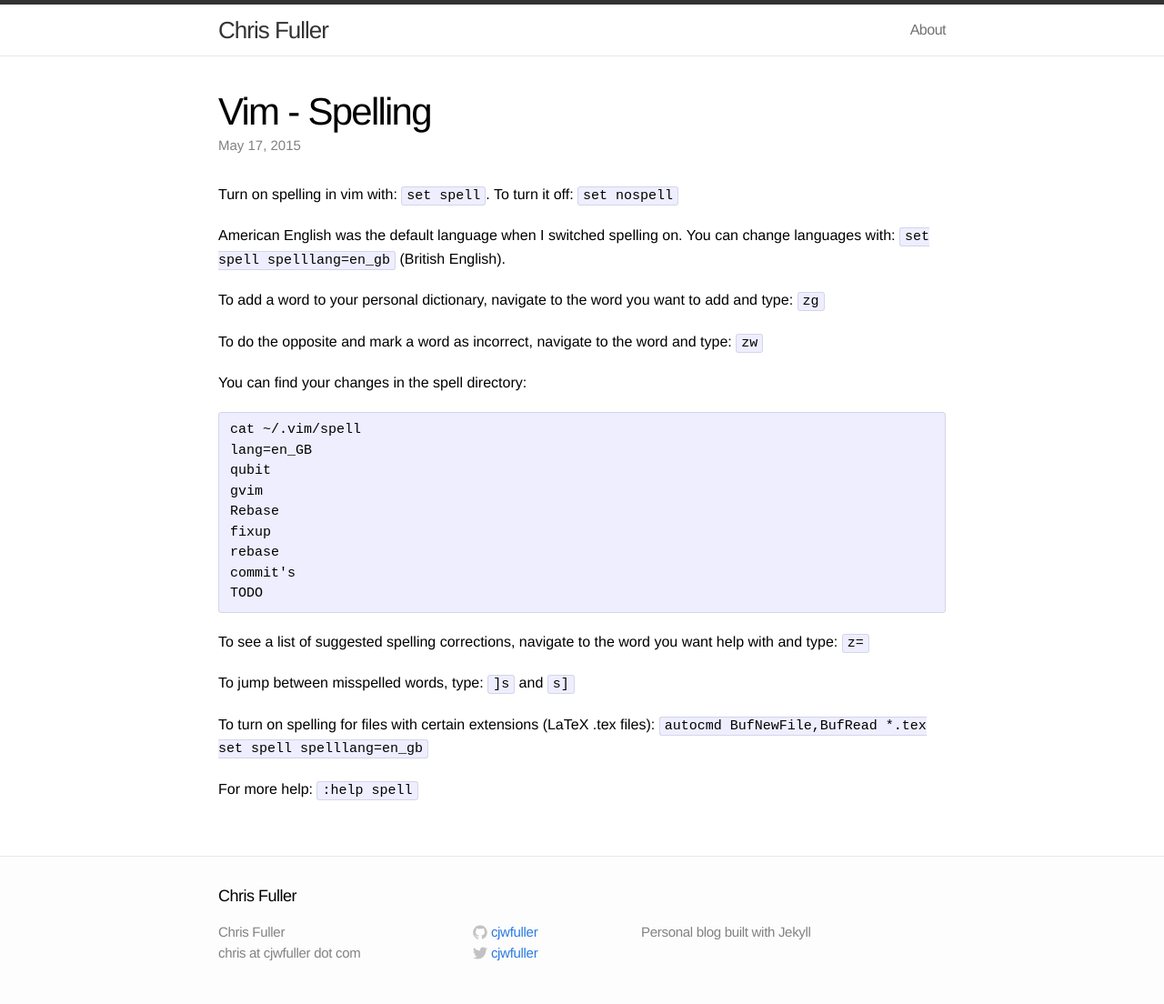
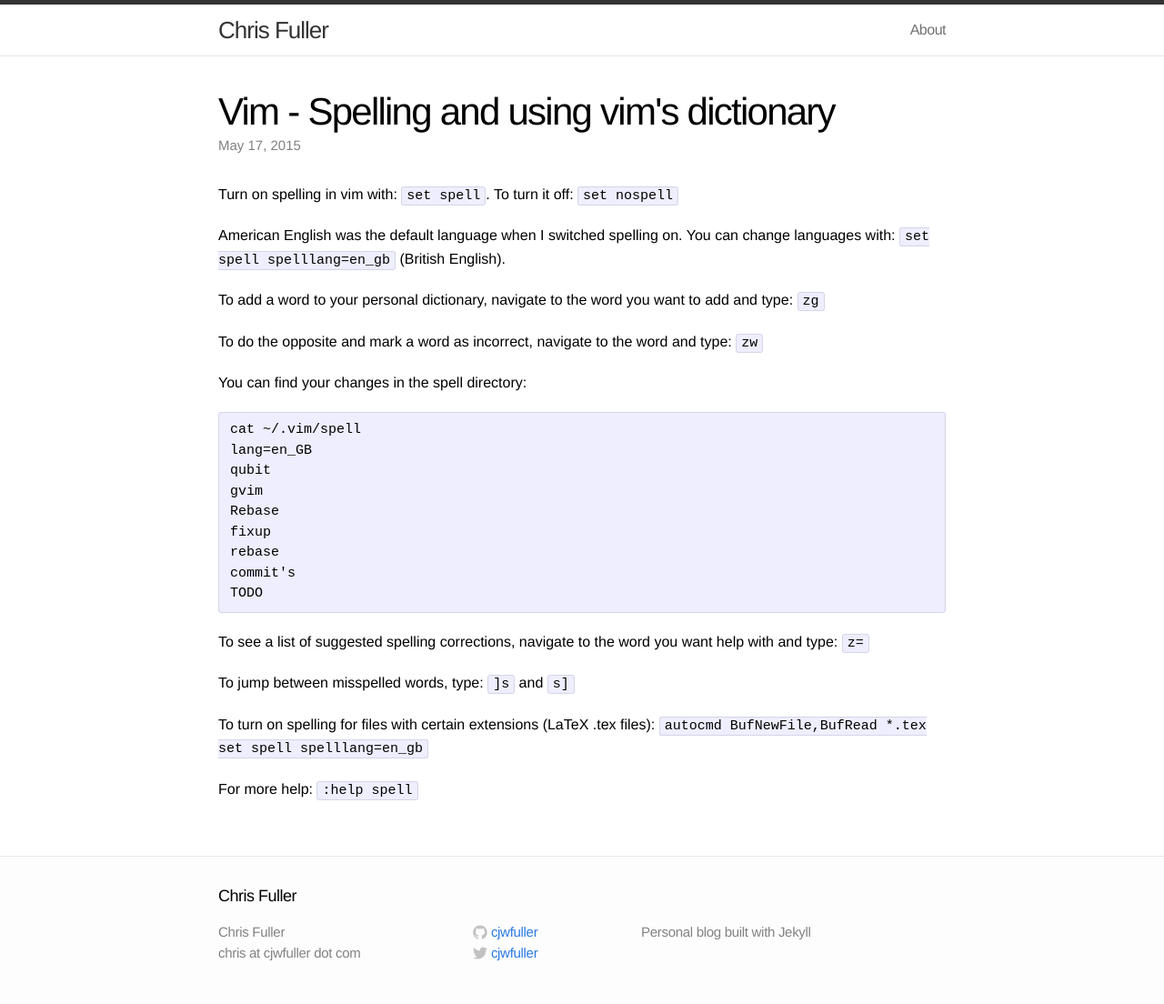
Before and after one commit to cjwfuller/cjwfuller.github.io, a Jekyll site: the page built from _posts/2015-5-17-vim-spelling.html, in a window 1280 px wide. Shown: the whole page at 91% size. Built offline with Jekyll 4.4.1, drawn with Linux system fonts in a browser that asks for light colours.

Commit message:
change vim post title

```diff
--- a/_posts/2015-5-17-vim-spelling.html
+++ b/_posts/2015-5-17-vim-spelling.html
@@ -1,6 +1,6 @@
 ---
 layout: post
-title: Vim - Spelling
+title: Vim - Spelling and using vim's dictionary
 categories:
 -
 tags:
```
